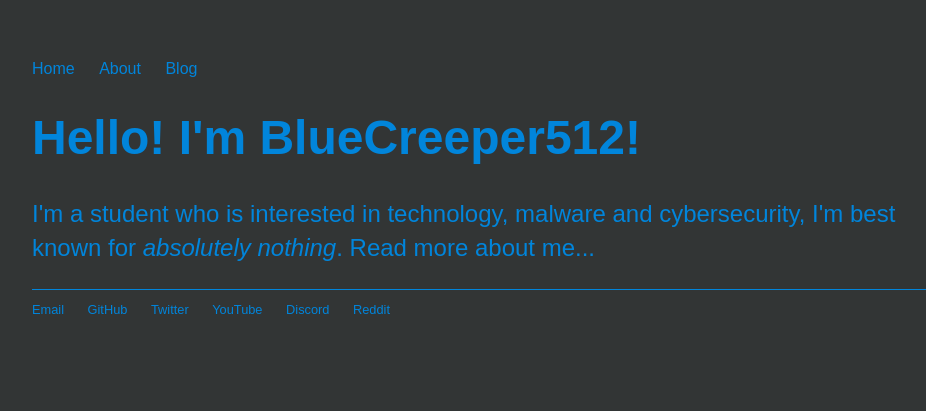
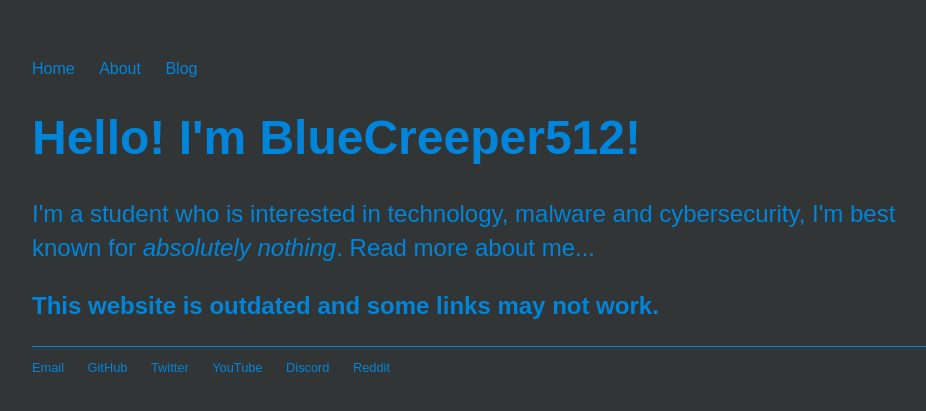
Before and after one commit to BlueCreeper512/old, a Jekyll site: the page built from index.html, in a window 1280 px wide. Shown: the top 411 px of the page, without its empty margins (160-1086 px from the left). Built offline with Jekyll 4.4.1, drawn with Linux system fonts in a browser that asks for light colours.

Commit message:
Update index.html

```diff
--- a/index.html
+++ b/index.html
@@ -5,4 +5,5 @@
 <div class="blurb">
 	<h1>Hello! I'm BlueCreeper512!</h1>
 	<p>I'm a student who is interested in technology, malware and cybersecurity, I'm best known for <em>absolutely nothing</em>. <a href="/old/about/index.html">Read more about me...</a></p>
+	<p><b>This website is outdated and some links may not work.</b></p>
 </div><!-- /.blurb -->
```
